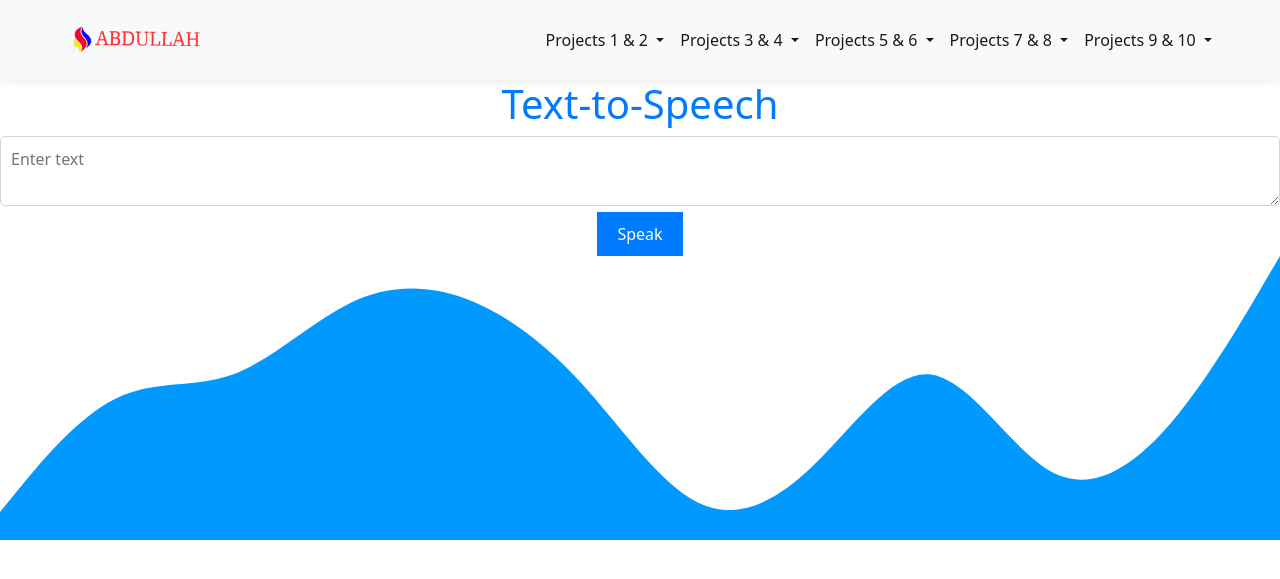
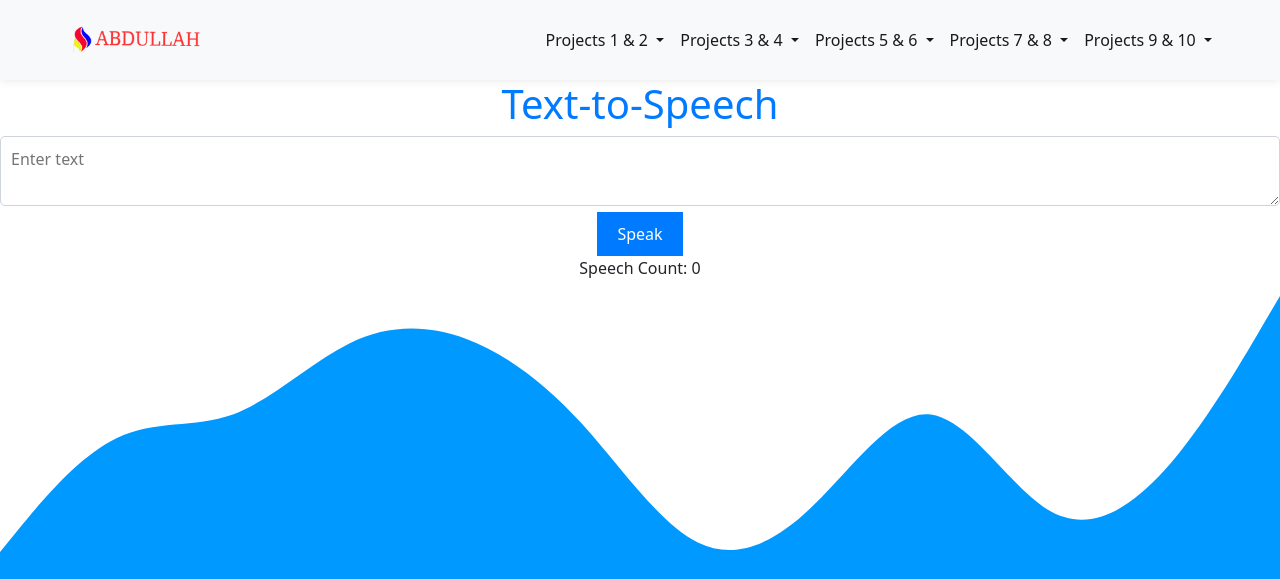
Before and after one commit to abdullahdigital/robospeaker, a Flask app: page / in a window 1280 px wide. Shown: the top 579 px of the page. Run offline with Flask 3, Linux system fonts and the light colour scheme; some libraries are stand-ins or nearby versions.

Commit message:
Initial commit

```diff
--- a/speak.py
+++ b/main.py
@@ -3,6 +3,9 @@ from threading import Thread
 import pyttsx3
 
 app = Flask(__name__)
+
+# Initialize a counter variable
+speech_counter = 0
 
 def generate_speech(text):
     engine = pyttsx3.init()
@@ -10,6 +13,9 @@ def generate_speech(text):
     engine.runAndWait()
 
 def background_speak(text):
+    global speech_counter
+    # Increment the counter each time text is spoken
+    speech_counter += 1
     thread = Thread(target=generate_speech, args=(text,))
     thread.start()
 
@@ -17,12 +23,13 @@ def background_speak(text):
 def index():
     return render_template('index.html')
 
-@app.route('/speak', methods=['POST'])
+@app.route('/main', methods=['POST'])
 def speak():
     data = request.get_json()
     text = data.get('text', '')
     background_speak(text)
-    return jsonify({'status': 'success'})
+    # Return the current speech count in the response
+    return jsonify({'status': 'success', 'speech_count': speech_counter})
 
 if __name__ == '__main__':
     app.run(debug=True)
--- a/templates/index.html
+++ b/templates/index.html
@@ -98,6 +98,7 @@
     <h1 class="overflow-hidden ">Text-to-Speech </h1>
     <textarea id="textInput" placeholder="Enter text"></textarea>
     <button onclick="speak()">Speak</button>
+    <p id="speechCount">Speech Count: 0</p>
 
     <svg xmlns="http://www.w3.org/2000/svg" viewBox="0 0 1440 320"><path fill="#0099ff" fill-opacity="1" d="M0,288L21.8,261.3C43.6,235,87,181,131,160C174.5,139,218,149,262,133.3C305.5,117,349,75,393,53.3C436.4,32,480,32,524,48C567.3,64,611,96,655,144C698.2,192,742,256,785,277.3C829.1,299,873,277,916,234.7C960,192,1004,128,1047,133.3C1090.9,139,1135,213,1178,240C1221.8,267,1265,245,1309,197.3C1352.7,149,1396,75,1418,37.3L1440,0L1440,320L1418.2,320C1396.4,320,1353,320,1309,320C1265.5,320,1222,320,1178,320C1134.5,320,1091,320,1047,320C1003.6,320,960,320,916,320C872.7,320,829,320,785,320C741.8,320,698,320,655,320C610.9,320,567,320,524,320C480,320,436,320,393,320C349.1,320,305,320,262,320C218.2,320,175,320,131,320C87.3,320,44,320,22,320L0,320Z"></path></svg>
 </main>
@@ -110,10 +111,10 @@
     </div>
       </footer>
 
-    <script>
+      <script>
         function speak() {
             var text = document.getElementById("textInput").value;
-            fetch('/speak', {
+            fetch('/main', {
                 method: 'POST',
                 headers: {
                     'Content-Type': 'application/json',
@@ -121,10 +122,15 @@
                 body: JSON.stringify({ text: text }),
             })
             .then(response => response.json())
-            .then(data => console.log(data))
+            .then(data => {
+                console.log(data);
+                // Update the HTML to display the speech count
+                document.getElementById("speechCount").innerText = `Speech Count: ${data.speech_count}`;
+            })
             .catch(error => console.error('Error:', error));
         }
     </script>
+
     <script>
         var loader=document.getElementById("preloader");
       window.addEventListener("load",function(){
```
